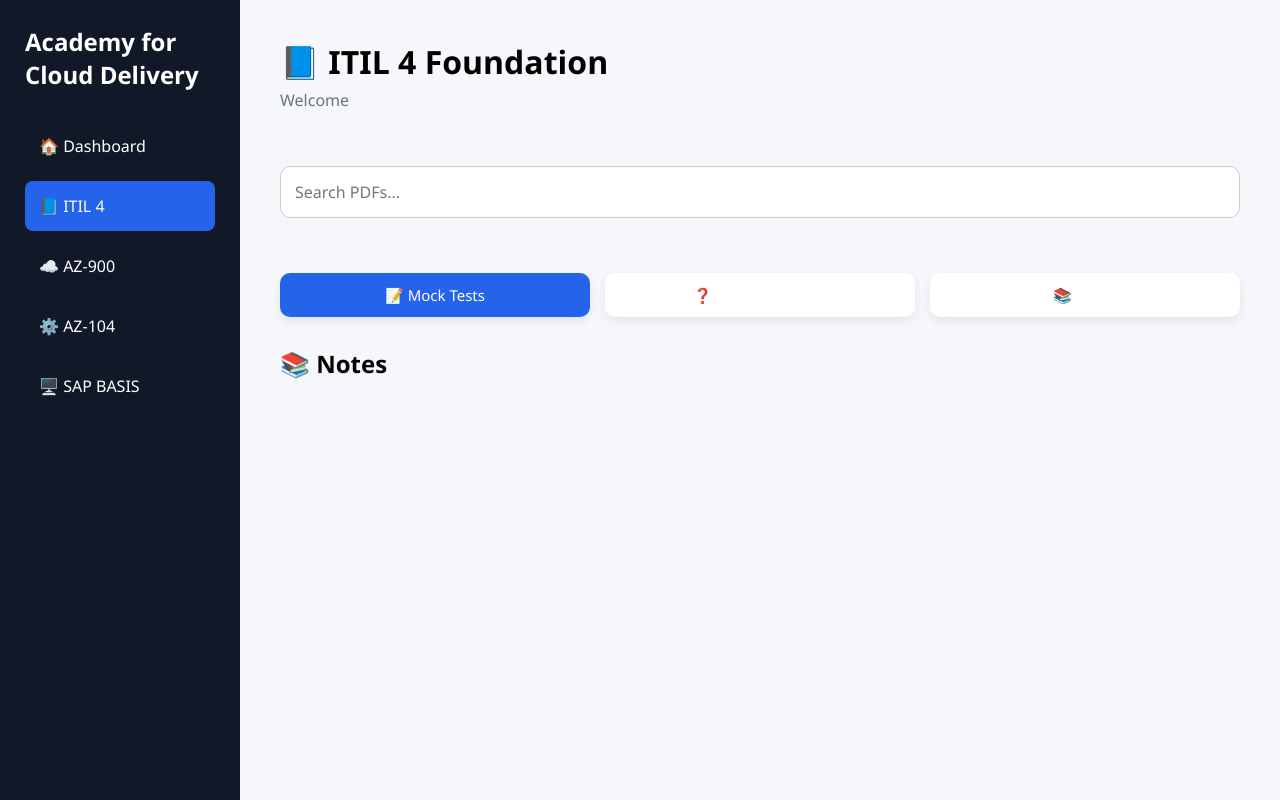
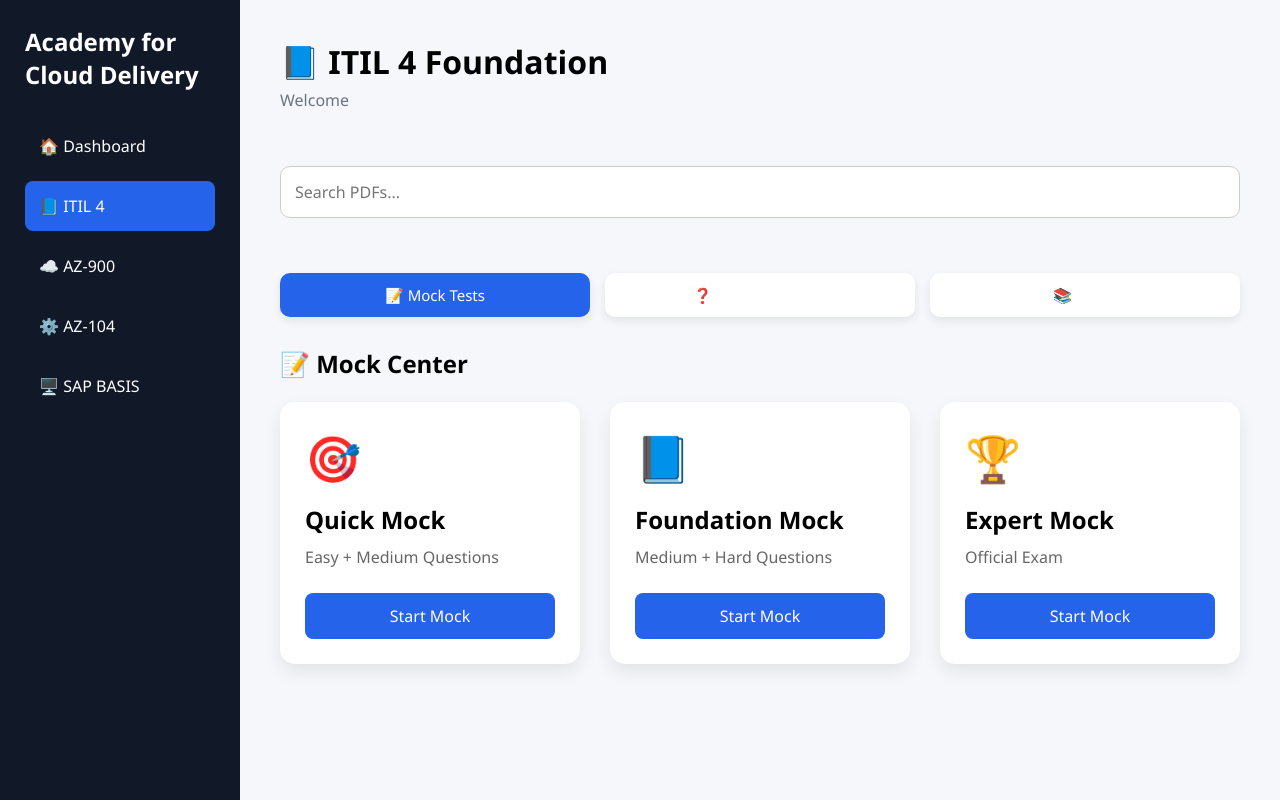
Before and after one commit to chandang100103/ACD, a Flask app: page /itil in a window 1280 px wide. Run offline with Flask 3, Linux system fonts and the light colour scheme.

Commit message:
Update itil.html

```diff
--- a/templates/itil.html
+++ b/templates/itil.html
@@ -96,8 +96,9 @@
         <!-- NOTES -->
         <!-- ===================================================== -->
 
-        <div id="notes" class="tab-content active">
+        <div id="notes" class="tab-content">
             <h2> 📚 Notes </h2>
+             <br>
             <div class="pdf-grid">
 
                 {% for pdf in notes %}
@@ -158,6 +159,7 @@
 
         <div id="qb" class="tab-content">
             <h2> ❓ Question Banks </h2>
+             <br>
             <div class="pdf-grid">
 
                 {% for pdf in question_banks %}
@@ -220,7 +222,7 @@
 <!-- MOCK CENTER -->
 <!-- ===================================================== -->
 
-<div id="mock" class="tab-content">
+<div id="mock" class="tab-content active">
 
     <h2>📝 Mock Center</h2>
 
```
